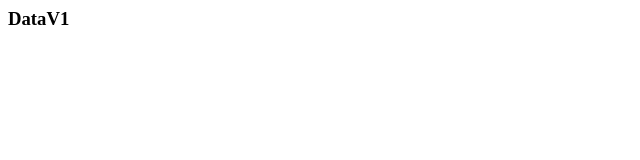
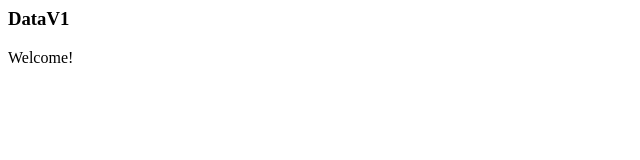
Before and after one commit to datav1/datav1.github.io, a plain HTML site: page index.html in a window 1280 px wide. Shown: the full height of the page, 0-640 px from the left. Drawn offline with Linux system fonts and the light colour scheme.

Commit message:
Update index.html

```diff
--- a/index.html
+++ b/index.html
@@ -1 +1,2 @@
 <h3>DataV1</h3>
+<div>Welcome!<div>
```
